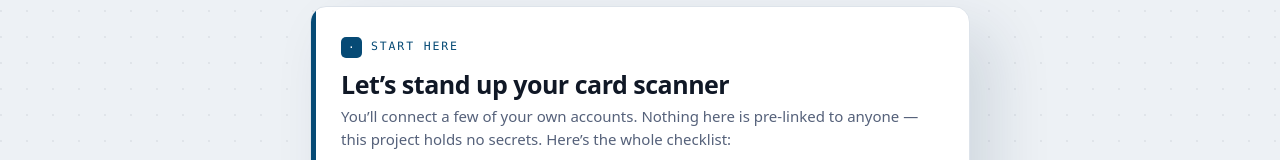
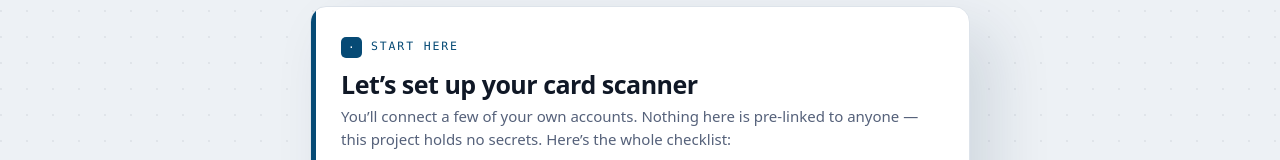
Before and after one commit to DaphneTayYL/namecard-bot, a plain HTML site: page docs/index.html in a window 1280 px wide. Shown: the part 120-280 px from the top of the page. Drawn offline with Linux system fonts and the light colour scheme.

Commit message:
Reword intro heading: 'stand up' -> 'set up'

```diff
--- a/docs/index.html
+++ b/docs/index.html
@@ -229,7 +229,7 @@ const envTarget = (line) => `<span class="target">paste into <b>.env</b> → <b>
 
 const STEPS = [
   { // 0 — intro
-    eyebrow:"Start here", title:"Let’s stand up your card scanner",
+    eyebrow:"Start here", title:"Let’s set up your card scanner",
     lede:"You’ll connect a few of your own accounts. Nothing here is pre-linked to anyone — this project holds no secrets. Here’s the whole checklist:",
     body:`
       <table class="connect">
```
